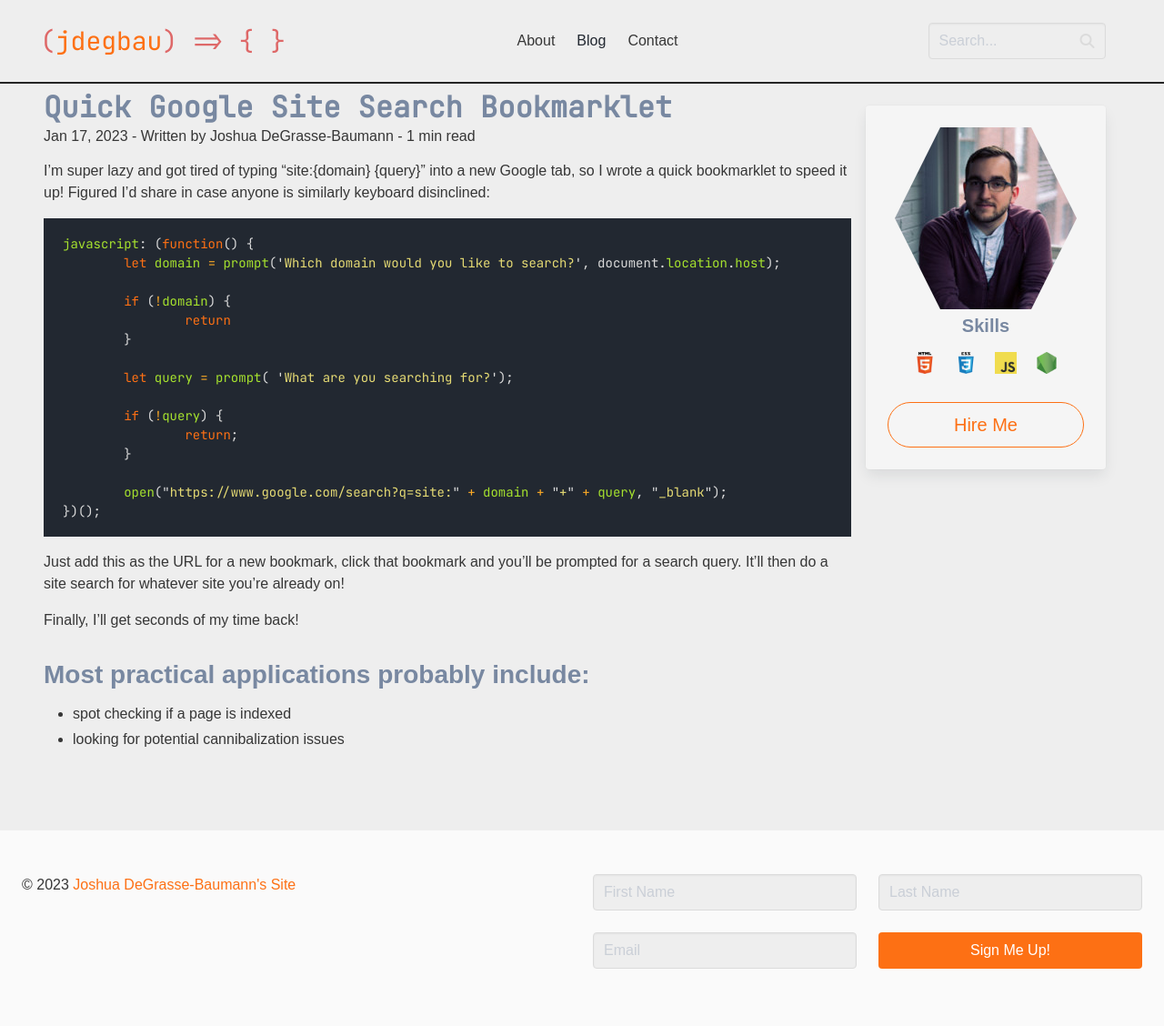
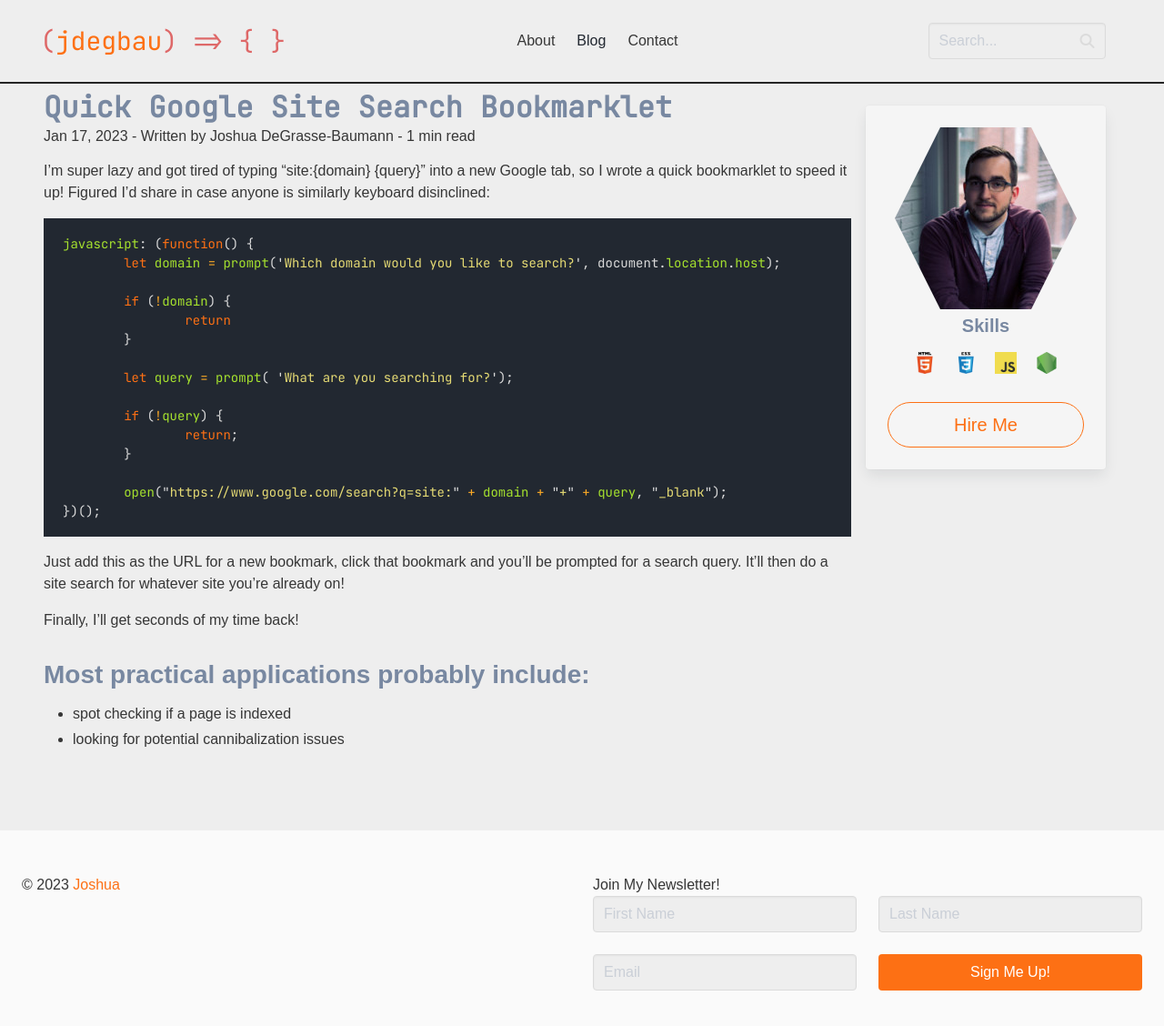
Before and after one commit to jdegbau/jdegbau.github.io, a Jekyll site: the page built from _posts/2023-01-17-site-search-bookmarklet.md, in a window 1280 px wide and 1209 px high. Shown: the top 1128 px of the window at 91% size. Built offline with Jekyll 4.4.1, drawn with Linux system fonts in a browser that asks for light colours; nearby versions of some CDN libraries; comment, search, counter and statistics services are not loaded.

Commit message:
Add newsletter header

```diff
--- a/_layouts/wrapper.html
+++ b/_layouts/wrapper.html
@@ -44,9 +44,10 @@
     <footer class="footer">
       <div class="columns is-mobile">
         <div class="column">
-          <p>&copy; {{ site.time | date: '%Y' }} <a href="/">{{ site.title }}</a></p>
+          <p>&copy; {{ site.time | date: '%Y' }} <a href="/">Joshua</a></p>
         </div>
         <div class="column">
+          <h3>Join My Newsletter!</h3>
           {% include newsletter.html %}
         </div>
       </div>
```
